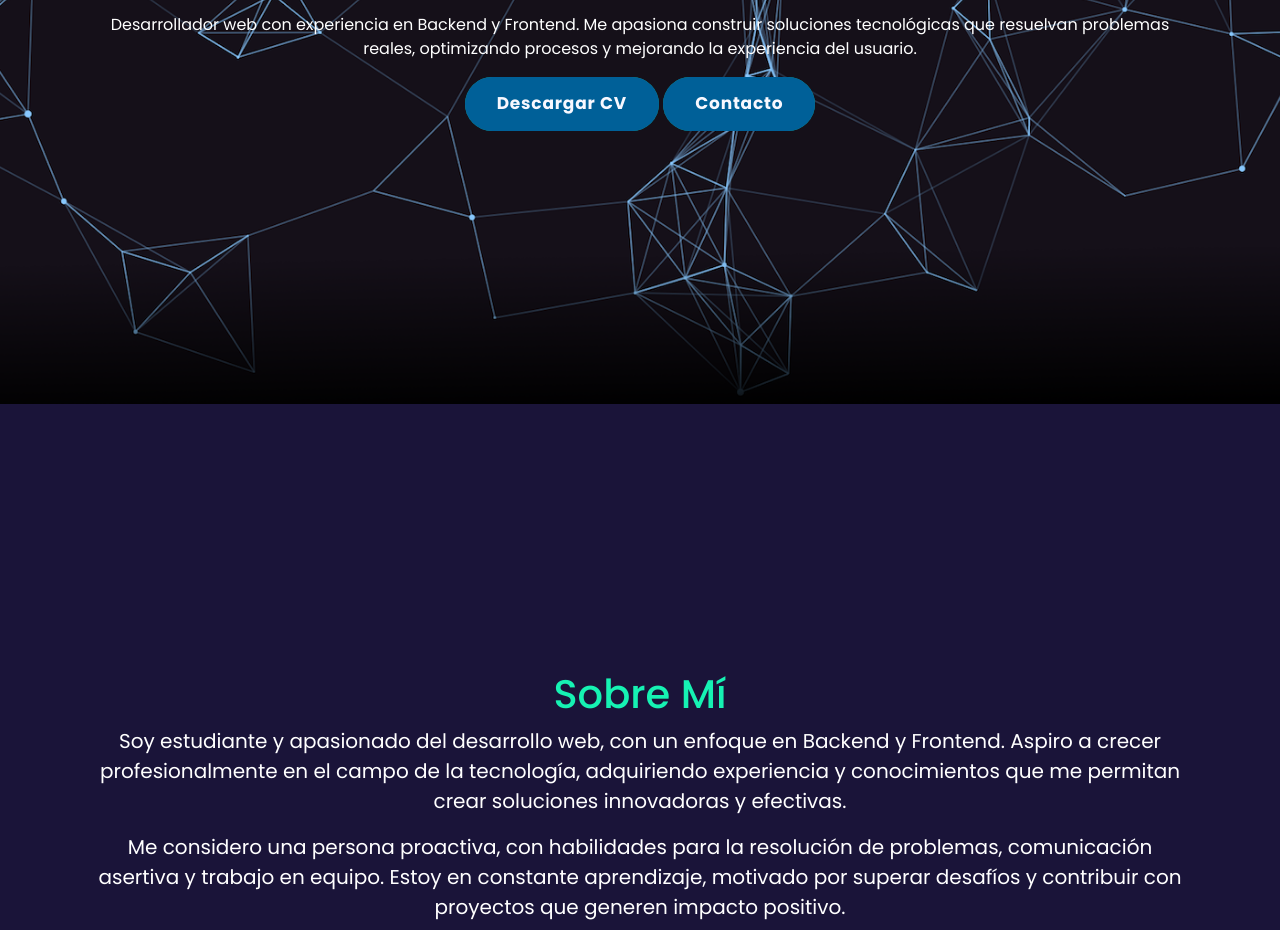
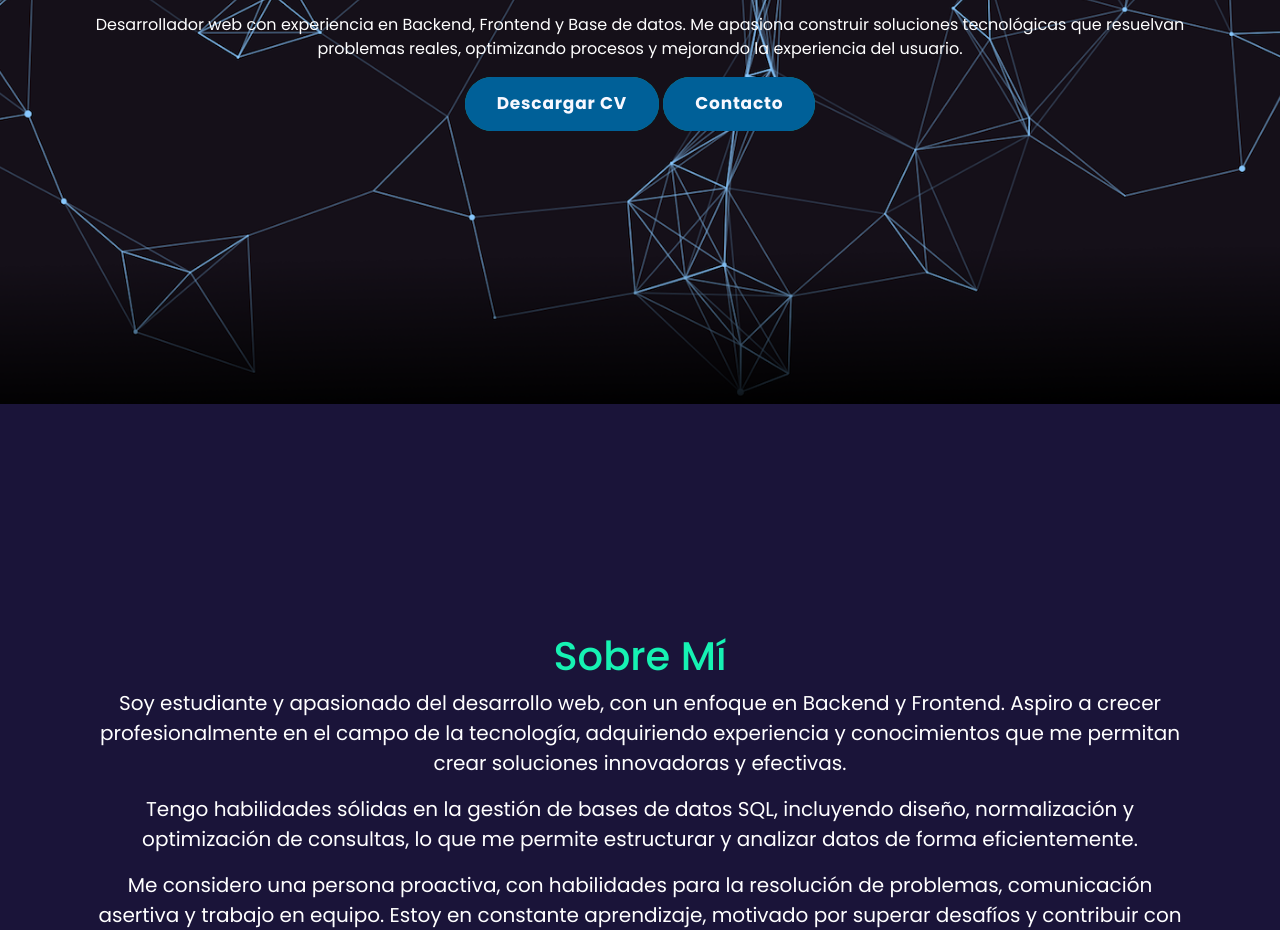
Before and after one commit to BrunoFavianSM/Portafolio, a plain HTML site: page index.html in a window 1280 px wide. Shown: the part 396-1326 px from the top of the page. Drawn offline with nearby package versions, Linux system fonts and the light colour scheme.

Commit message:
Segunda version

```diff
--- a/index.html
+++ b/index.html
@@ -100,10 +100,10 @@
                     <h1>Bruno Favian Saldarriaga Mejias</h1>
                     <p>Desarrollador Backend y Estudiante de Ingeniería de Software</p>
                     <p>
-                        Desarrollador web con experiencia en Backend y Frontend. Me apasiona construir soluciones
+                        Desarrollador web con experiencia en Backend, Frontend y Base de datos. Me apasiona construir soluciones
                         tecnológicas que resuelvan problemas reales, optimizando procesos y mejorando la experiencia del usuario.
                     </p>
-                    <a href="https://drive.google.com/file/d/1VeM3dvhNLlvGiz_T-j1rFlx7GPhAZBZH/view?usp=sharing" class="button" target="_blank" style="text-decoration: none;"><span>Descargar
+                    <a href="https://drive.google.com/file/d/1fz1WnL6yoZrS7dqB0jFwC6vteXe2FcGx/view?usp=sharing" class="button" target="_blank" style="text-decoration: none;"><span>Descargar
                             CV</span></a>
                     <a href="#contacto" class="button" style="text-decoration: none;"><span>Contacto</span></a>
                 </div>
@@ -117,6 +117,10 @@
                     <p style="font-size: 125%;">Soy estudiante y apasionado del desarrollo web, con un enfoque en Backend y Frontend. Aspiro a crecer
                         profesionalmente en el campo de la tecnología, adquiriendo experiencia y conocimientos que me permitan
                         crear soluciones innovadoras y efectivas.</p>
+                    <p style="font-size: 125%;">
+                        Tengo habilidades sólidas en la gestión de bases de datos SQL, incluyendo diseño, normalización y optimización de consultas,
+                        lo que me permite estructurar y analizar datos de forma eficientemente.
+                    </p>
                     <p style="font-size: 125%;">Me considero una persona proactiva, con habilidades para la resolución de problemas, comunicación
                         asertiva y trabajo en equipo. Estoy en constante aprendizaje, motivado por superar desafíos y contribuir
                         con proyectos que generen impacto positivo.</p>
```
